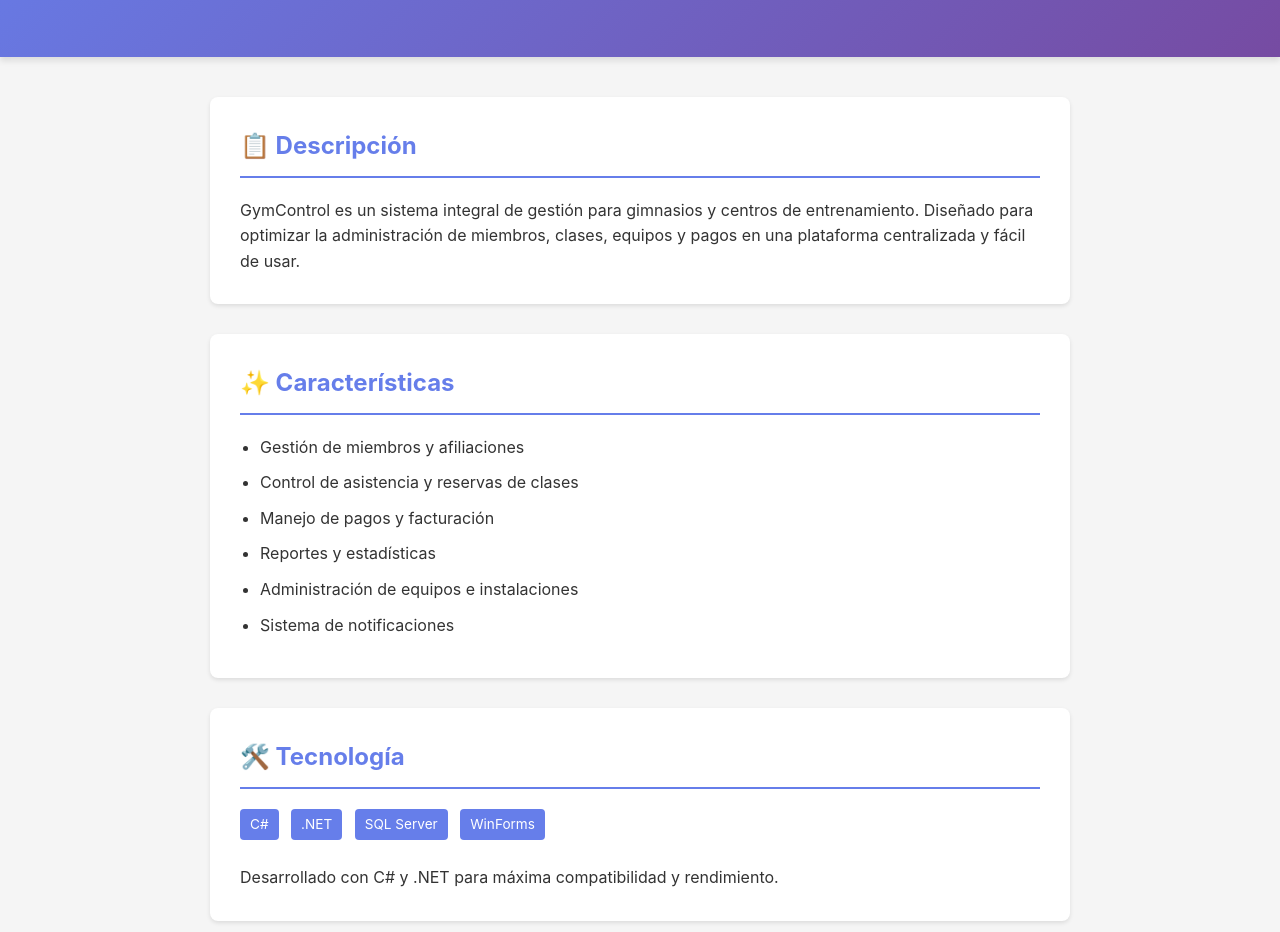
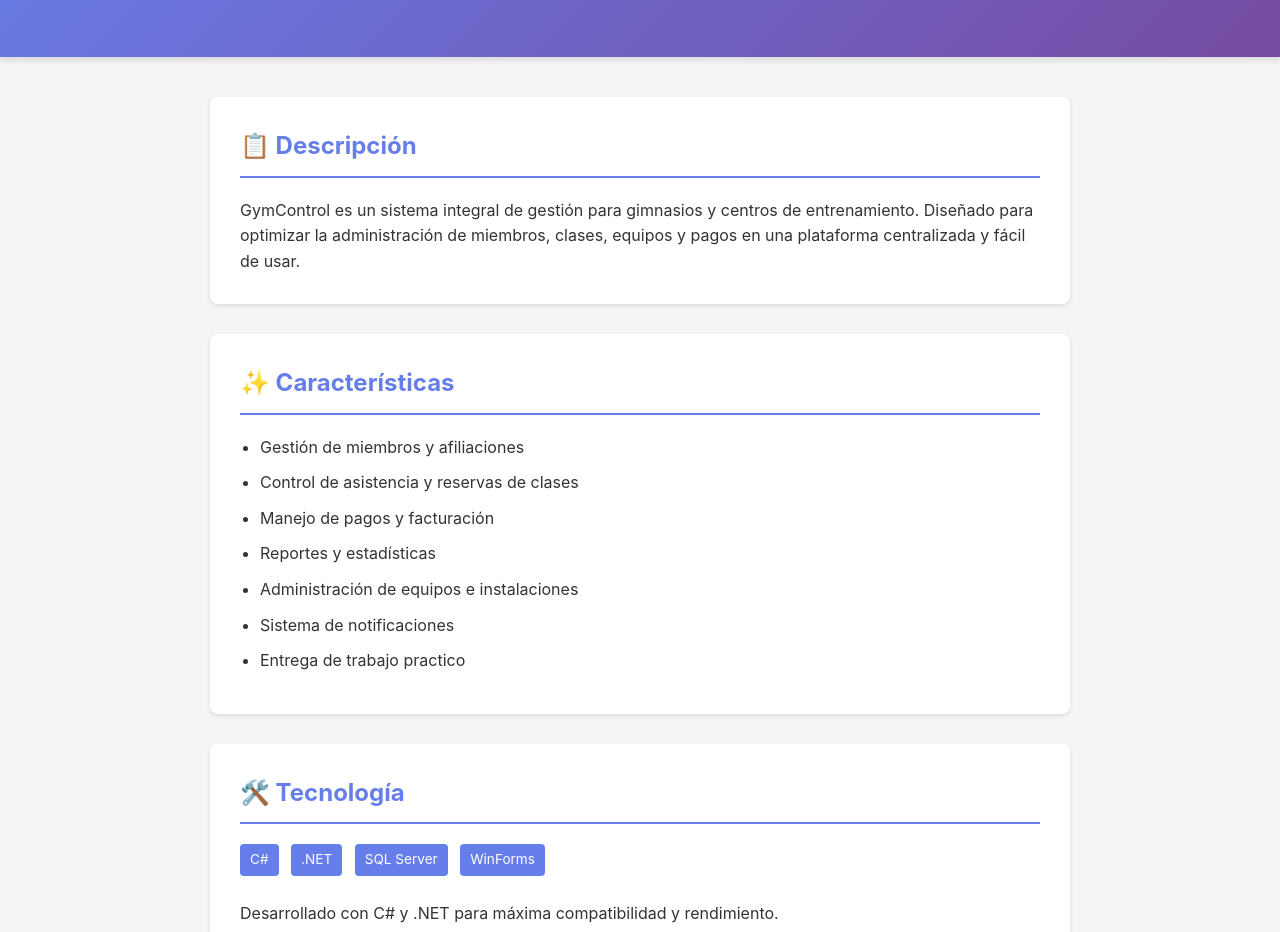
Before and after one commit to WillianPrieto/ingsw1tp, a plain HTML site: page index.html in a window 1280 px wide. Shown: the part 165-1097 px from the top of the page. Drawn offline with Linux system fonts and the light colour scheme.

Commit message:
Add 'Entrega de trabajo practico' to the list

```diff
--- a/index.html
+++ b/index.html
@@ -146,6 +146,8 @@
                 <li>Reportes y estadísticas</li>
                 <li>Administración de equipos e instalaciones</li>
                 <li>Sistema de notificaciones</li>
+                <li>Entrega de trabajo practico</li>
+
             </ul>
         </section>
 
```
